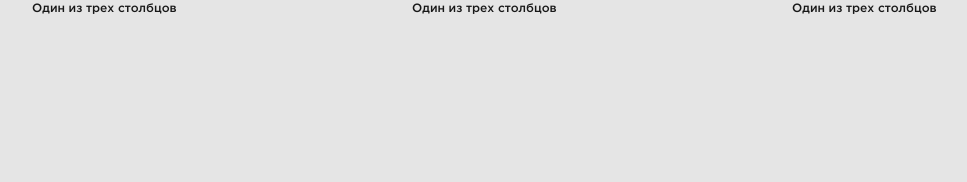
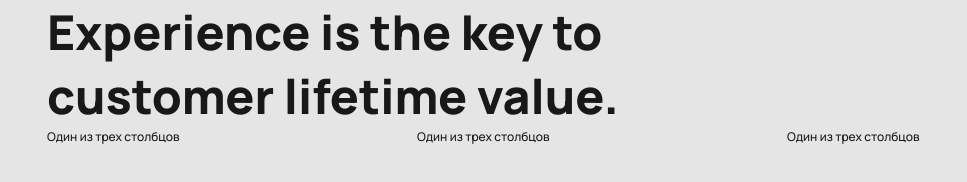
Before and after one commit to nikasot/application, a plain HTML site: page index.html in a window 1280 px wide. Shown: the whole page, without its empty margins (53-1020 px from the left). Drawn offline with Linux system fonts and the light colour scheme.

Commit message:
40 min of video

```diff
--- a/css/style.css
+++ b/css/style.css
@@ -1,7 +1,21 @@
 body {
     background-color: #e5e5e5;
-    font-family: "GothamPro-Medium",sans-serif;
+    font-family: "Manrope",sans-serif;
     font-size: 12px;
     background-color: #e5e5e5;
     color: #181818;
 }
+h1, h2, h3, h4, p {
+    margin: 0;
+}
+.container {
+    width: 1110px;
+    margin: 0 auto;
+}
+
+.experience-title {
+    font-weight: 800;
+    font-size: 48px;
+    width: 600px;
+    line-height: 64px;
+}
--- a/index.html
+++ b/index.html
@@ -5,21 +5,18 @@
   <meta http-equiv="X-UA-Compatible" content="IE=edge">
   <meta name="viewport" content="width=device-width, initial-scale=1.0">
   <link rel="stylesheet" href="bootstrap/bootstrap.min.css">
-    <link rel="stylesheet" href="css/fonts.css">
+  <link rel="preconnect" href="https://fonts.gstatic.com">
+  <link href="https://fonts.googleapis.com/css2?family=Manrope:wght@500;800&display=swap" rel="stylesheet">
   <link rel="stylesheet" href="css/normalize.css">
   <link rel="stylesheet" href="css/style.css">
   <title>LinkedIN</title>
 </head>
 <body>
 
-
-
-
-
-
-    <section>
+  <section class="expeience">
 
       <div class="container">
+        <h1 class="experience-title">Experience is the key to customer lifetime value.</h1>
           <div class="row">
             <div class="col-sm">
               Один из трех столбцов
```
Lines whose indentation alone changed are shown as unchanged.
